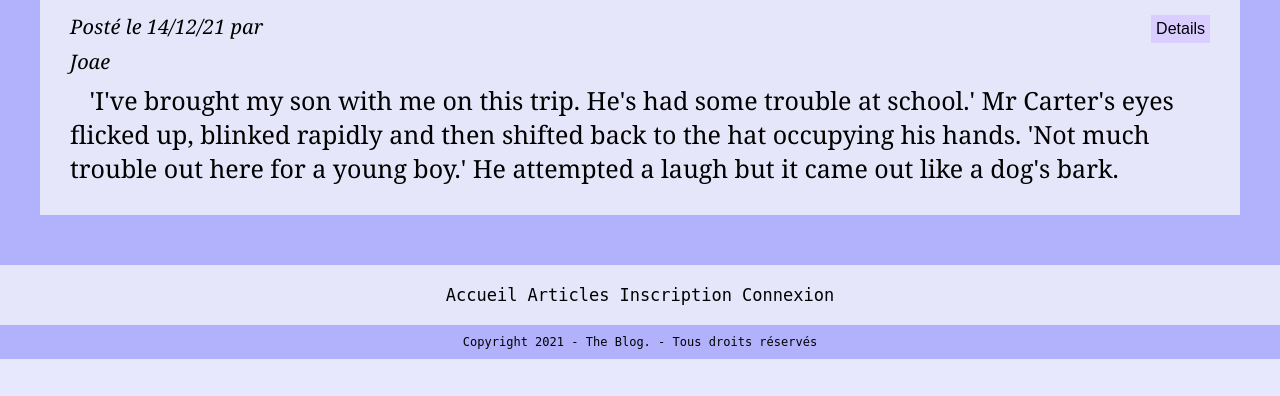
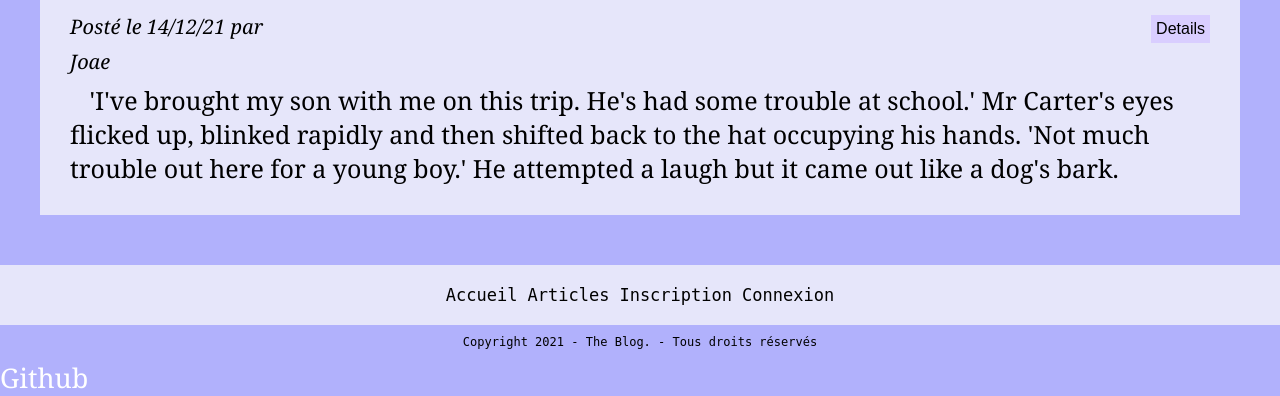
Before and after one commit to pierre-ninfei/blog, a PHP site: page /index.php in a window 1280 px wide. Shown: the part 1245-1641 px from the top of the page. Before the commit the page ends 1604 px from the top, so only its background shows below. Run offline with PHP 8.4, Linux system fonts and the light colour scheme; data comes from the database, SQL or seed files in the repository.

Commit message:
Update footer.php

```diff
--- a/footer.php
+++ b/footer.php
@@ -47,6 +47,6 @@
    <p id='copyright'>Copyright 2021 - The Blog. - Tous droits réservés<p>
 
    "
-//    <a class = 'github' href='https://github.com/pierre-ninfei/blog'> Github </a> //
+?>
 
-?>
+<a class = 'github' href='https://github.com/pierre-ninfei/blog'> Github </a>
```
